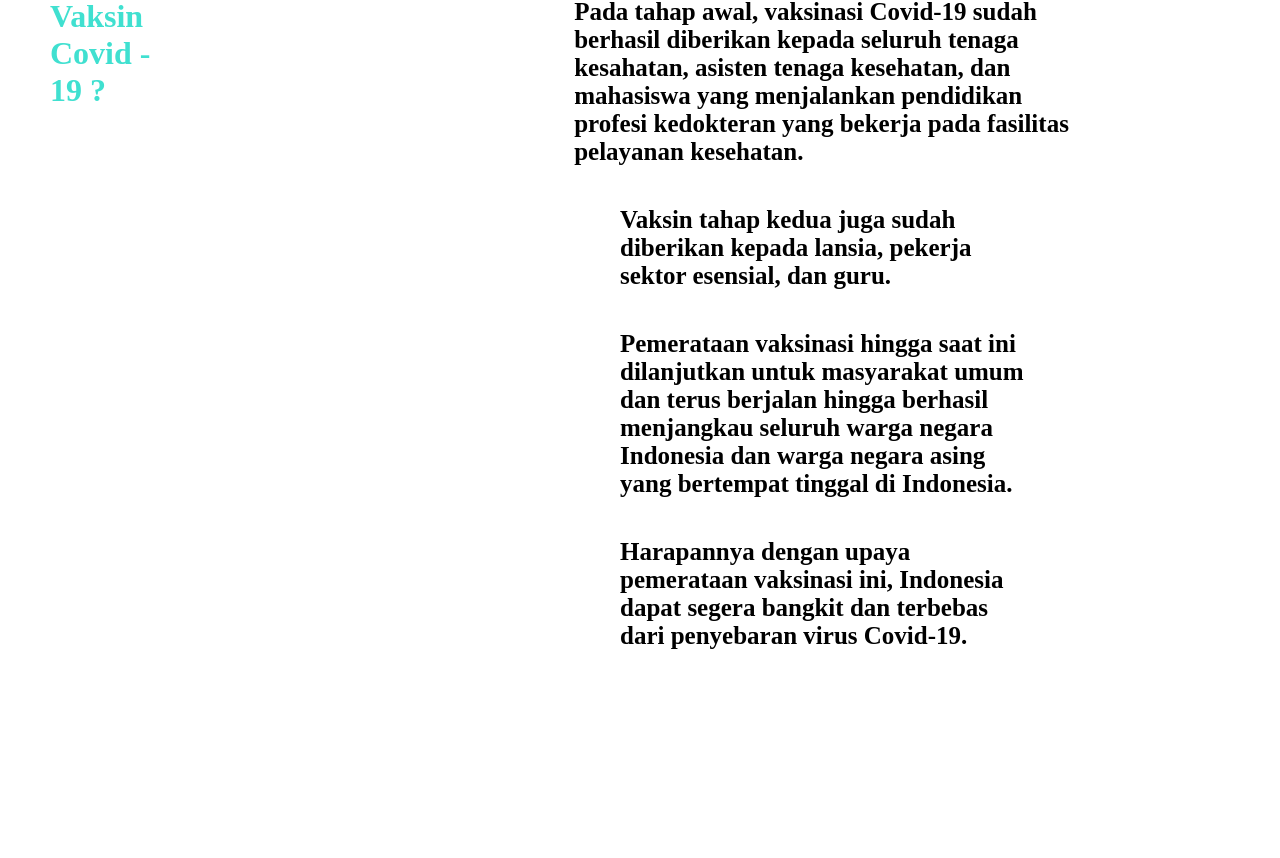
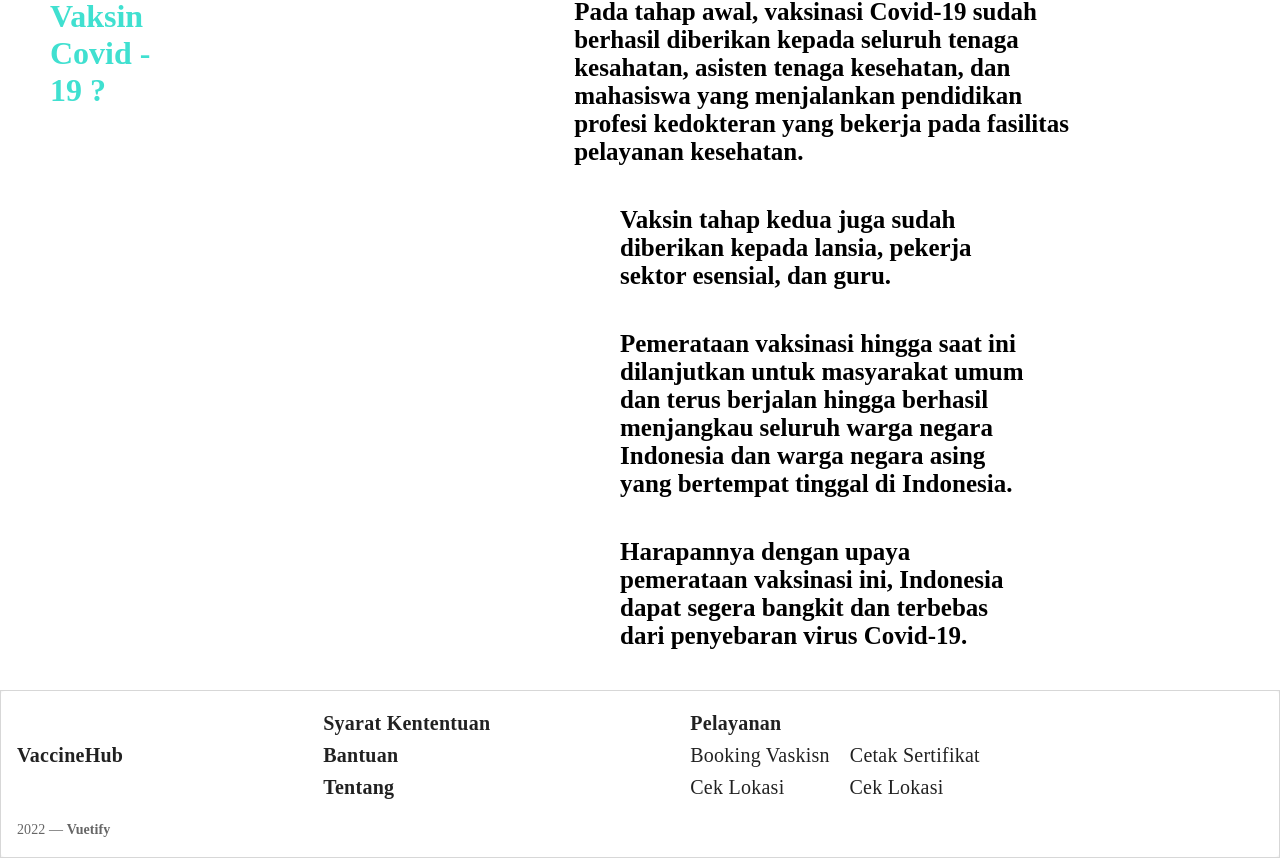
Before and after one commit to ALTA-CAPSTONE-44/Vue, a Nuxt app: page / in a window 1280 px wide. Shown: the part 1049-1907 px from the top of the page. Before the commit the page ends 1739 px from the top, so only its background shows below. Built offline with nearby package versions, Linux system fonts and the light colour scheme.

Commit message:
edit user layout

```diff
--- a/layouts/userLayout.vue
+++ b/layouts/userLayout.vue
@@ -32,5 +32,41 @@
     </v-app-bar>
 
     <nuxt></nuxt>
+
+  <v-footer
+  outlined
+  padless
+  >
+    <v-card
+      class="flex"
+      flat
+      tile
+    >
+      <v-card-title class="teal">
+        <strong class="subheading">VaccineHub</strong>
+        <div style="margin-left:200px;">
+          <p style="font-weight:bold">Syarat Kententuan</p>
+          <p style="font-weight:bold">Bantuan</p>
+          <p style="font-weight:bold">Tentang</p>
+        </div>
+         <div style="margin-left:200px;">
+          <strong>Pelayanan</strong>
+          <div style="display:block">
+          <p style="float:left">Booking Vaskisn</p>
+          <p style="float:right; margin-left: 20px;">Cetak Sertifikat</p>
+          </div>
+          <div style="display:inline-flex">
+          <p>Cek Lokasi</p>
+          <p style="float:right; margin-left: 65px;">Cek Lokasi</p>
+          </div>
+        </div>
+        <v-spacer></v-spacer>
+      </v-card-title>
+
+      <v-card-text class="py-2 white--text text-center">
+        {{ new Date().getFullYear() }} — <strong>Vuetify</strong>
+      </v-card-text>
+    </v-card>
+  </v-footer>
 </div>
 </template>
```
